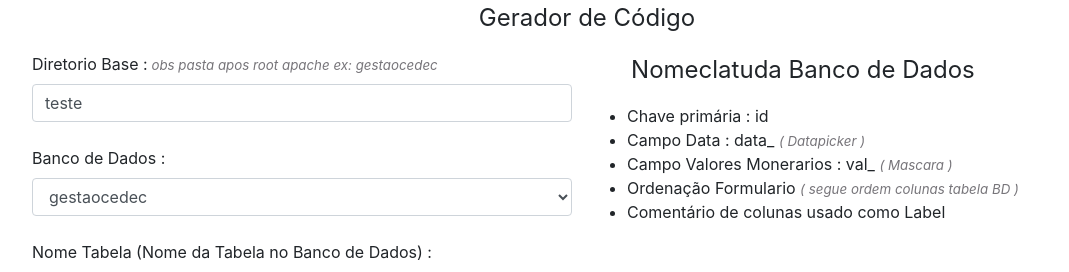
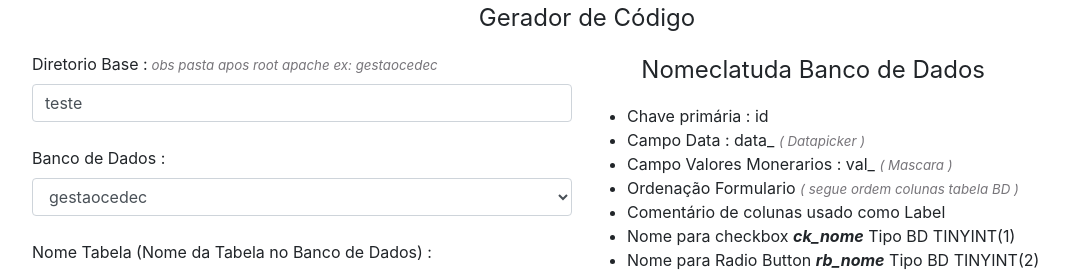
Before and after one commit to zinhoflag1/geradorSDC, a PHP site: page / in a window 1280 px wide. Shown: the part 64-336 px from the top of the page, without its empty margins (53-1122 px from the left). Run offline with PHP 8.4, Linux system fonts and the light colour scheme; data that the repository does not hold is empty.

Commit message:
07.07.2021-2

```diff
--- a/index.php
+++ b/index.php
@@ -144,6 +144,8 @@ $tabelas = Database::getTabelas('gestaocedec');
                 <li>Campo Valores Monerarios : val_ <span> ( Mascara )</span></li>
                 <li>Ordenação Formulario <span>( segue ordem colunas tabela BD )</span></li>
                 <li>Comentário de colunas usado como Label</li>
+                <li>Nome para checkbox <i><b>ck_nome</b></i> Tipo BD TINYINT(1)</li>
+                <li>Nome para Radio Button <i><b>rb_nome</b></i> Tipo BD TINYINT(2)</li>
 
             </ul>
 
```
